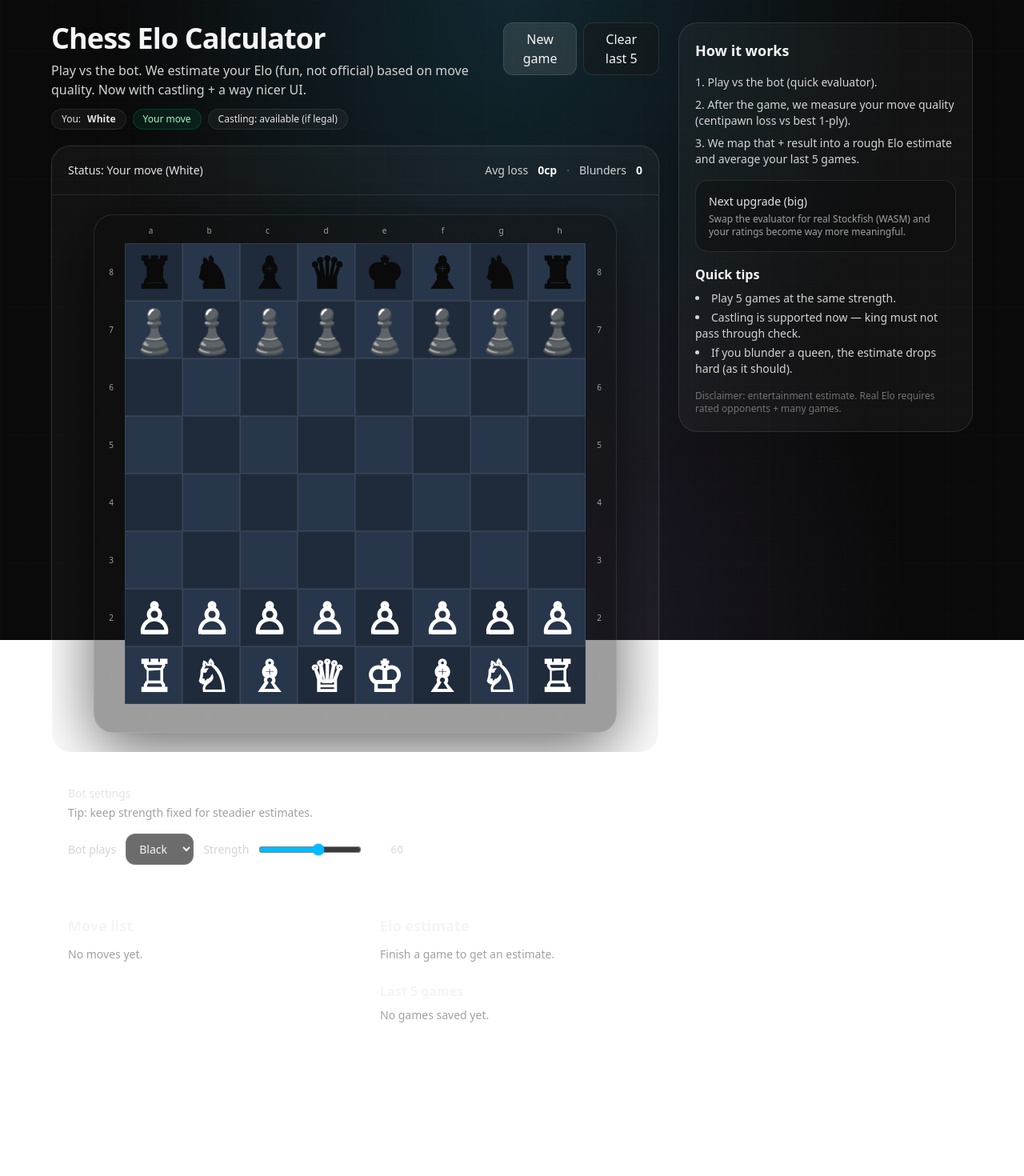
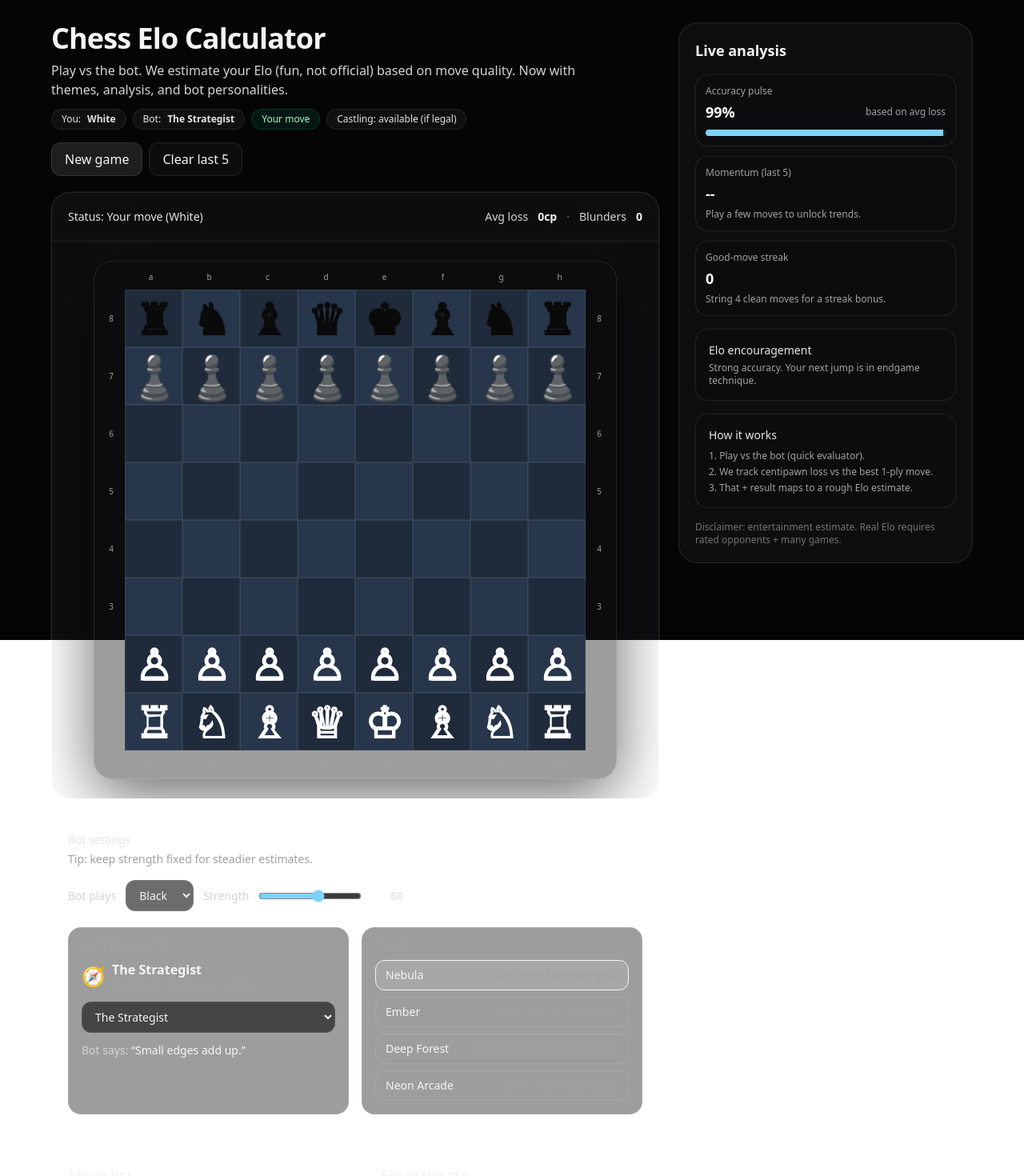
Before and after one commit to johnjosephmalpass-droid/chess-elo-calculator, a React (Vite) app: page / in a window 1280 px wide. Shown: the top 1470 px of the page at 80% size. Before the commit the page ends 1328 px from the top, so only its background shows below. Built offline with nearby package versions, Linux system fonts and the light colour scheme.

Commit message:
Enhance chess elo experience

```diff
--- a/src/App.jsx
+++ b/src/App.jsx
@@ -1,4 +1,5 @@
 import React, { useEffect, useMemo, useState } from "react";
+import CoachFeedback from "./CoachFeedback";
 
 /**
  * Chess Elo Calculator (polished + castling + flipped board)
@@ -476,9 +477,14 @@ function evalBoard(board) {
   return score;
 }
 
-function pickBotMove(board, side, strength, castle) {
+function pickBotMove(board, side, strength, castle, personality) {
   const moves = legalMoves(board, side, castle);
   if (moves.length === 0) return null;
+
+  const bias = personality?.strengthBias ?? 0;
+  const chaos = personality?.chaos ?? 0.3;
+  const blunderChance = personality?.blunderChance ?? 0;
+  const effectiveStrength = clamp(strength + bias, 10, 98);
 
   const scored = moves.map((mv) => {
     const nb = applyMove(board, mv);
@@ -488,8 +494,14 @@ function pickBotMove(board, side, strength, castle) {
 
   scored.sort((a, b) => b.s - a.s);
 
-  const K = Math.max(1, Math.min(scored.length, Math.round(1 + (100 - strength) / 8)));
+  const chaosBoost = 1 + chaos * 1.4;
+  const K = Math.max(1, Math.min(scored.length, Math.round((1 + (100 - effectiveStrength) / 8) * chaosBoost)));
   const pickFrom = scored.slice(0, K);
+
+  if (Math.random() < blunderChance && scored.length > 4) {
+    const tail = scored.slice(-Math.min(6, scored.length));
+    return tail[Math.floor(Math.random() * tail.length)].mv;
+  }
 
   const weights = pickFrom.map((_, i) => Math.exp((K - i) / 2));
   const sum = weights.reduce((a, b) => a + b, 0);
@@ -568,6 +580,124 @@ function formatMove(mv) {
 }
 
 const STORAGE_KEY = "chess-elo-calculator:last5";
+
+const THEMES = [
+  {
+    id: "nebula",
+    name: "Nebula",
+    description: "Cool blues + lavender glow.",
+    base: "#050507",
+    glowTop: "rgba(56,189,248,0.18)",
+    glowBottom: "rgba(167,139,250,0.16)",
+    grid: "rgba(255,255,255,0.12)",
+    boardDark: "#1f2a3a",
+    boardLight: "#27364a",
+    accent: "#7dd3fc",
+    accentSoft: "rgba(125,211,252,0.3)",
+  },
+  {
+    id: "ember",
+    name: "Ember",
+    description: "Warm reds + molten board.",
+    base: "#0b0605",
+    glowTop: "rgba(248,113,113,0.2)",
+    glowBottom: "rgba(251,146,60,0.16)",
+    grid: "rgba(255,255,255,0.1)",
+    boardDark: "#2a1715",
+    boardLight: "#3b2220",
+    accent: "#fb7185",
+    accentSoft: "rgba(251,113,133,0.3)",
+  },
+  {
+    id: "forest",
+    name: "Deep Forest",
+    description: "Emerald calm with mossy tones.",
+    base: "#050a07",
+    glowTop: "rgba(34,197,94,0.18)",
+    glowBottom: "rgba(20,184,166,0.14)",
+    grid: "rgba(255,255,255,0.08)",
+    boardDark: "#1a2b25",
+    boardLight: "#21362f",
+    accent: "#34d399",
+    accentSoft: "rgba(52,211,153,0.3)",
+  },
+  {
+    id: "arcade",
+    name: "Neon Arcade",
+    description: "Electric teal + purple pop.",
+    base: "#060512",
+    glowTop: "rgba(45,212,191,0.2)",
+    glowBottom: "rgba(139,92,246,0.18)",
+    grid: "rgba(255,255,255,0.12)",
+    boardDark: "#1a2238",
+    boardLight: "#233051",
+    accent: "#22d3ee",
+    accentSoft: "rgba(34,211,238,0.3)",
+  },
+];
+
+const BOT_PERSONALITIES = [
+  {
+    id: "strategist",
+    name: "The Strategist",
+    emoji: "🧭",
+    tagline: "Plays clean, steady, and patient.",
+    strengthBias: 6,
+    chaos: 0.2,
+    blunderChance: 0.0,
+    quips: [
+      "Small edges add up.",
+      "Every pawn matters. So does every tempo.",
+      "Let’s keep it tidy.",
+      "Precision > flash.",
+    ],
+  },
+  {
+    id: "trickster",
+    name: "The Trickster",
+    emoji: "🎭",
+    tagline: "Sets traps and gambits all day.",
+    strengthBias: 0,
+    chaos: 0.55,
+    blunderChance: 0.04,
+    quips: [
+      "A trap a day keeps the Elo away.",
+      "Sacrifices are just spicy investments.",
+      "If you blink, you drop a piece.",
+      "Let’s make this messy.",
+    ],
+  },
+  {
+    id: "juggernaut",
+    name: "The Juggernaut",
+    emoji: "🧱",
+    tagline: "Slow squeeze, endgame pressure.",
+    strengthBias: 10,
+    chaos: 0.15,
+    blunderChance: 0.0,
+    quips: [
+      "We grind until something cracks.",
+      "You can’t out-sprint a wall.",
+      "Endgames are my playground.",
+      "Position first, tactics later.",
+    ],
+  },
+  {
+    id: "chaos",
+    name: "The Chaos Gremlin",
+    emoji: "🌀",
+    tagline: "Wild lines, high variance.",
+    strengthBias: -6,
+    chaos: 0.9,
+    blunderChance: 0.08,
+    quips: [
+      "Who needs theory when you have vibes?",
+      "Let’s roll the dice.",
+      "I’m not losing, I’m experimenting.",
+      "Chaos is a ladder.",
+    ],
+  },
+];
 
 // ---- Fun percentile + level (VERY approximate) ----
 // Vibes-based percentiles for UI fun (not official).
@@ -661,6 +791,8 @@ export default function App() {
   const [status, setStatus] = useState("Your move (White)");
   const [botPlays, setBotPlays] = useState("b");
   const [botStrength, setBotStrength] = useState(60);
+  const [botPersonality, setBotPersonality] = useState("strategist");
+  const [themeId, setThemeId] = useState("nebula");
   const [moves, setMoves] = useState([]); // {from,to,promo,side,loss}
   const [result, setResult] = useState(null);
   const [lastElo, setLastElo] = useState(null);
@@ -677,6 +809,11 @@ export default function App() {
   });
 
   const youColor = botPlays === "w" ? "b" : "w";
+  const theme = useMemo(() => THEMES.find((t) => t.id === themeId) || THEMES[0], [themeId]);
+  const personality = useMemo(
+    () => BOT_PERSONALITIES.find((p) => p.id === botPersonality) || BOT_PERSONALITIES[0],
+    [botPersonality],
+  );
 
   // rotate board so YOU are always at the bottom (like chess.com)
   const squares = useMemo(() => {
@@ -704,6 +841,26 @@ export default function App() {
     return { movesPlayed, avgLoss, blunders };
   }, [moves, youColor]);
 
+  const analysis = useMemo(() => {
+    const yourMoves = moves.filter((m) => m.side === youColor);
+    const recent = yourMoves.slice(-5);
+    const recentAvg = recent.length
+      ? Math.round(recent.reduce((a, m) => a + m.loss, 0) / recent.length)
+      : null;
+    let streak = 0;
+    for (let i = yourMoves.length - 1; i >= 0; i--) {
+      if (yourMoves[i].loss < 70) streak += 1;
+      else break;
+    }
+    const accuracy = clamp(Math.round(100 - (yourSummary.avgLoss || 0) / 2), 35, 99);
+    return { recentAvg, streak, accuracy };
+  }, [moves, youColor, yourSummary.avgLoss]);
+
+  const botQuip = useMemo(() => {
+    const idx = moves.length % personality.quips.length;
+    return personality.quips[idx];
+  }, [moves.length, personality]);
+
   const avg5 = useMemo(() => {
     if (!history.length) return null;
     const mean = Math.round(history.reduce((a, h) => a + h.elo, 0) / history.length);
@@ -714,9 +871,9 @@ export default function App() {
   useEffect(() => {
     if (result) return;
     if (turn === botPlays) {
-      setStatus(`Bot thinking… (strength ${botStrength})`);
+      setStatus(`Bot thinking… (${personality.name}, strength ${botStrength})`);
       const t = setTimeout(() => {
-        const mv = pickBotMove(board, turn, botStrength, castle);
+        const mv = pickBotMove(board, turn, botStrength, castle, personality);
         if (!mv) return;
 
         const loss = lossForMove(board, mv, turn, castle);
@@ -738,7 +895,7 @@ export default function App() {
 
       return () => clearTimeout(t);
     }
-  }, [turn, botPlays, botStrength, board, result, castle, youColor]);
+  }, [turn, botPlays, botStrength, board, result, castle, youColor, personality]);
 
   function finishGame(gr, finalBoard, nextTurn, nextCastle) {
     let resText = "Draw";
@@ -849,9 +1006,20 @@ export default function App() {
   return (
     <div className="min-h-screen text-neutral-100">
       {/* Background */}
-      <div className="fixed inset-0 -z-10 bg-neutral-950">
-        <div className="absolute inset-0 bg-[radial-gradient(ellipse_at_top,rgba(56,189,248,0.16),transparent_55%),radial-gradient(ellipse_at_bottom,rgba(167,139,250,0.14),transparent_55%)]" />
-        <div className="absolute inset-0 opacity-[0.07] bg-[linear-gradient(to_right,rgba(255,255,255,0.12)_1px,transparent_1px),linear-gradient(to_bottom,rgba(255,255,255,0.12)_1px,transparent_1px)] bg-[size:32px_32px]" />
+      <div className="fixed inset-0 -z-10" style={{ backgroundColor: theme.base }}>
+        <div
+          className="absolute inset-0"
+          style={{
+            backgroundImage: `radial-gradient(ellipse_at_top,${theme.glowTop},transparent_55%),radial-gradient(ellipse_at_bottom,${theme.glowBottom},transparent_55%)`,
+          }}
+        />
+        <div
+          className="absolute inset-0 opacity-[0.07]"
+          style={{
+            backgroundImage: `linear-gradient(to_right,${theme.grid}_1px,transparent_1px),linear-gradient(to_bottom,${theme.grid}_1px,transparent_1px)`,
+            backgroundSize: "32px 32px",
+          }}
+        />
       </div>
 
       <div className="p-5 sm:p-7">
@@ -859,17 +1027,20 @@ export default function App() {
           {/* Main */}
           <div className="lg:col-span-2 space-y-5">
             {/* Header */}
-            <div className="flex items-start justify-between gap-4">
+            <div className="flex flex-wrap items-start justify-between gap-4">
               <div>
                 <h1 className="text-3xl sm:text-4xl font-semibold tracking-tight">Chess Elo Calculator</h1>
                 <p className="text-neutral-300 mt-2 max-w-2xl">
-                  Play vs the bot. We estimate your Elo (fun, not official) based on move quality. Now with castling + a
-                  way nicer UI.
+                  Play vs the bot. We estimate your Elo (fun, not official) based on move quality. Now with themes,
+                  analysis, and bot personalities.
                 </p>
 
                 <div className="mt-3 flex flex-wrap items-center gap-2">
                   <Pill tone="neutral">
                     You: <b>{colorToMoveName(youColor)}</b>
+                  </Pill>
+                  <Pill tone="neutral">
+                    Bot: <b>{personality.name}</b>
                   </Pill>
                   <Pill tone={turnTone}>{result ? "Game finished" : turn === youColor ? "Your move" : "Bot move"}</Pill>
                   {result && <Pill tone={resultTone}>{result.text}</Pill>}
@@ -963,16 +1134,25 @@ export default function App() {
                               "h-[clamp(46px,7vw,72px)] w-[clamp(46px,7vw,72px)]",
                               "grid place-items-center select-none transition",
                               "focus:outline-none",
-                              dark ? "bg-[#1f2a3a]" : "bg-[#27364a]",
                               "shadow-[inset_0_0_0_1px_rgba(255,255,255,0.08)]",
                               "hover:brightness-110",
-                              isSel ? "ring-2 ring-sky-300 z-10" : "",
-                              isMove ? "ring-2 ring-emerald-300/60 z-[5]" : "",
+                              isSel ? "z-10" : "",
+                              isMove ? "z-[5]" : "",
                             ].join(" ")}
+                            style={{
+                              backgroundColor: dark ? theme.boardDark : theme.boardLight,
+                              boxShadow: isSel
+                                ? `0 0 0 2px ${theme.accent}`
+                                : isMove
+                                ? `0 0 0 2px ${theme.accentSoft}`
+                                : undefined,
+                            }}
                             title={sq}
                           >
                             {/* move dot */}
-                            {isMove && !pc && <span className="absolute w-3 h-3 rounded-full bg-emerald-300/70" />}
+                            {isMove && !pc && (
+                              <span className="absolute w-3 h-3 rounded-full" style={{ backgroundColor: theme.accent }} />
+                            )}
 
                             <span
                               className={[
@@ -1050,8 +1230,57 @@ export default function App() {
                     value={botStrength}
                     onChange={(e) => setBotStrength(parseInt(e.target.value, 10))}
                     className="accent-sky-400"
+                    style={{ accentColor: theme.accent }}
                   />
                   <span className="text-sm text-neutral-200 w-10 text-right font-semibold">{botStrength}</span>
+                </div>
+              </div>
+
+              <div className="mt-5 grid gap-4 md:grid-cols-2">
+                <div className="rounded-2xl border border-white/10 bg-neutral-950/40 p-4">
+                  <div className="text-xs uppercase tracking-wide text-neutral-400">Bot personality</div>
+                  <div className="mt-2 flex items-center gap-2">
+                    <span className="text-2xl">{personality.emoji}</span>
+                    <div>
+                      <div className="font-semibold">{personality.name}</div>
+                      <div className="text-xs text-neutral-400">{personality.tagline}</div>
+                    </div>
+                  </div>
+                  <select
+                    value={botPersonality}
+                    onChange={(e) => {
+                      setBotPersonality(e.target.value);
+                      reset();
+                    }}
+                    className="mt-3 w-full bg-neutral-950/60 border border-white/10 rounded-xl px-3 py-2 text-sm"
+                  >
+                    {BOT_PERSONALITIES.map((p) => (
+                      <option key={p.id} value={p.id}>
+                        {p.name}
+                      </option>
+                    ))}
+                  </select>
+                  <div className="mt-3 text-sm text-neutral-300">
+                    Bot says: <span className="font-medium text-neutral-100">“{botQuip}”</span>
+                  </div>
+                </div>
+
+                <div className="rounded-2xl border border-white/10 bg-neutral-950/40 p-4">
+                  <div className="text-xs uppercase tracking-wide text-neutral-400">Theme</div>
+                  <div className="mt-2 grid gap-2">
+                    {THEMES.map((t) => (
+                      <button
+                        key={t.id}
+                        onClick={() => setThemeId(t.id)}
+                        className={`flex items-center justify-between gap-3 rounded-xl border px-3 py-2 text-left text-sm transition ${
+                          themeId === t.id ? "border-white/40 bg-white/10" : "border-white/10 hover:bg-white/5"
+                        }`}
+                      >
+                        <span className="font-medium">{t.name}</span>
+                        <span className="text-xs text-neutral-400">{t.description}</span>
+                      </button>
+                    ))}
+                  </div>
                 </div>
               </div>
             </div>
@@ -1215,32 +1444,70 @@ export default function App() {
                 )}
               </div>
             </div>
+
+            <CoachFeedback moves={moves} youColor={youColor} result={result} />
           </div>
 
           {/* Sidebar */}
           <div className="lg:col-span-1">
             <div className="rounded-3xl border border-white/10 bg-white/[0.04] p-5 sticky top-6 space-y-4">
-              <h2 className="font-semibold text-lg">How it works</h2>
-              <ol className="text-sm text-neutral-300 space-y-2 list-decimal list-inside">
-                <li>Play vs the bot (quick evaluator).</li>
-                <li>After the game, we measure your move quality (centipawn loss vs best 1-ply).</li>
-                <li>We map that + result into a rough Elo estimate and average your last 5 games.</li>
-              </ol>
+              <h2 className="font-semibold text-lg">Live analysis</h2>
 
-              <div className="p-4 rounded-2xl bg-neutral-950/40 border border-white/10">
-                <div className="text-sm text-neutral-200 font-medium">Next upgrade (big)</div>
-                <div className="text-xs text-neutral-400 mt-1">
-                  Swap the evaluator for real Stockfish (WASM) and your ratings become way more meaningful.
+              <div className="grid gap-3">
+                <div className="rounded-2xl border border-white/10 bg-neutral-950/40 p-3">
+                  <div className="text-xs text-neutral-400">Accuracy pulse</div>
+                  <div className="mt-1 flex items-center justify-between">
+                    <div className="text-lg font-semibold text-white">{analysis.accuracy}%</div>
+                    <div className="text-xs text-neutral-400">based on avg loss</div>
+                  </div>
+                  <div className="mt-2 h-2 rounded-full bg-white/10 overflow-hidden">
+                    <div className="h-full" style={{ width: `${analysis.accuracy}%`, background: theme.accent }} />
+                  </div>
+                </div>
+
+                <div className="rounded-2xl border border-white/10 bg-neutral-950/40 p-3">
+                  <div className="text-xs text-neutral-400">Momentum (last 5)</div>
+                  <div className="mt-1 text-lg font-semibold text-white">
+                    {analysis.recentAvg === null ? "--" : `${analysis.recentAvg}cp`}
+                  </div>
+                  <div className="text-xs text-neutral-400 mt-1">
+                    {analysis.recentAvg === null
+                      ? "Play a few moves to unlock trends."
+                      : analysis.recentAvg < yourSummary.avgLoss
+                      ? "Trending up. Keep the pressure!"
+                      : "Steady. Look for one tactical upgrade."}
+                  </div>
+                </div>
+
+                <div className="rounded-2xl border border-white/10 bg-neutral-950/40 p-3">
+                  <div className="text-xs text-neutral-400">Good-move streak</div>
+                  <div className="mt-1 text-lg font-semibold text-white">{analysis.streak}</div>
+                  <div className="text-xs text-neutral-400 mt-1">
+                    {analysis.streak >= 4
+                      ? "You’re in the zone. Stay calm."
+                      : "String 4 clean moves for a streak bonus."}
+                  </div>
                 </div>
               </div>
 
-              <div>
-                <h3 className="font-semibold">Quick tips</h3>
-                <ul className="mt-2 text-sm text-neutral-300 space-y-1 list-disc list-inside">
-                  <li>Play 5 games at the same strength.</li>
-                  <li>Castling is supported now — king must not pass through check.</li>
-                  <li>If you blunder a queen, the estimate drops hard (as it should).</li>
-                </ul>
+              <div className="p-4 rounded-2xl bg-neutral-950/40 border border-white/10">
+                <div className="text-sm text-neutral-200 font-medium">Elo encouragement</div>
+                <div className="text-xs text-neutral-400 mt-1">
+                  {yourSummary.blunders === 0 && yourSummary.movesPlayed >= 8
+                    ? "No blunders so far. You’re piloting a clean game."
+                    : yourSummary.avgLoss < 70
+                    ? "Strong accuracy. Your next jump is in endgame technique."
+                    : "Focus on one move quality: avoid hanging pieces and you’ll climb fast."}
+                </div>
+              </div>
+
+              <div className="p-4 rounded-2xl bg-neutral-950/40 border border-white/10">
+                <div className="text-sm text-neutral-200 font-medium">How it works</div>
+                <ol className="text-xs text-neutral-400 mt-2 space-y-1 list-decimal list-inside">
+                  <li>Play vs the bot (quick evaluator).</li>
+                  <li>We track centipawn loss vs the best 1-ply move.</li>
+                  <li>That + result maps to a rough Elo estimate.</li>
+                </ol>
               </div>
 
               <div className="text-xs text-neutral-500">
```
